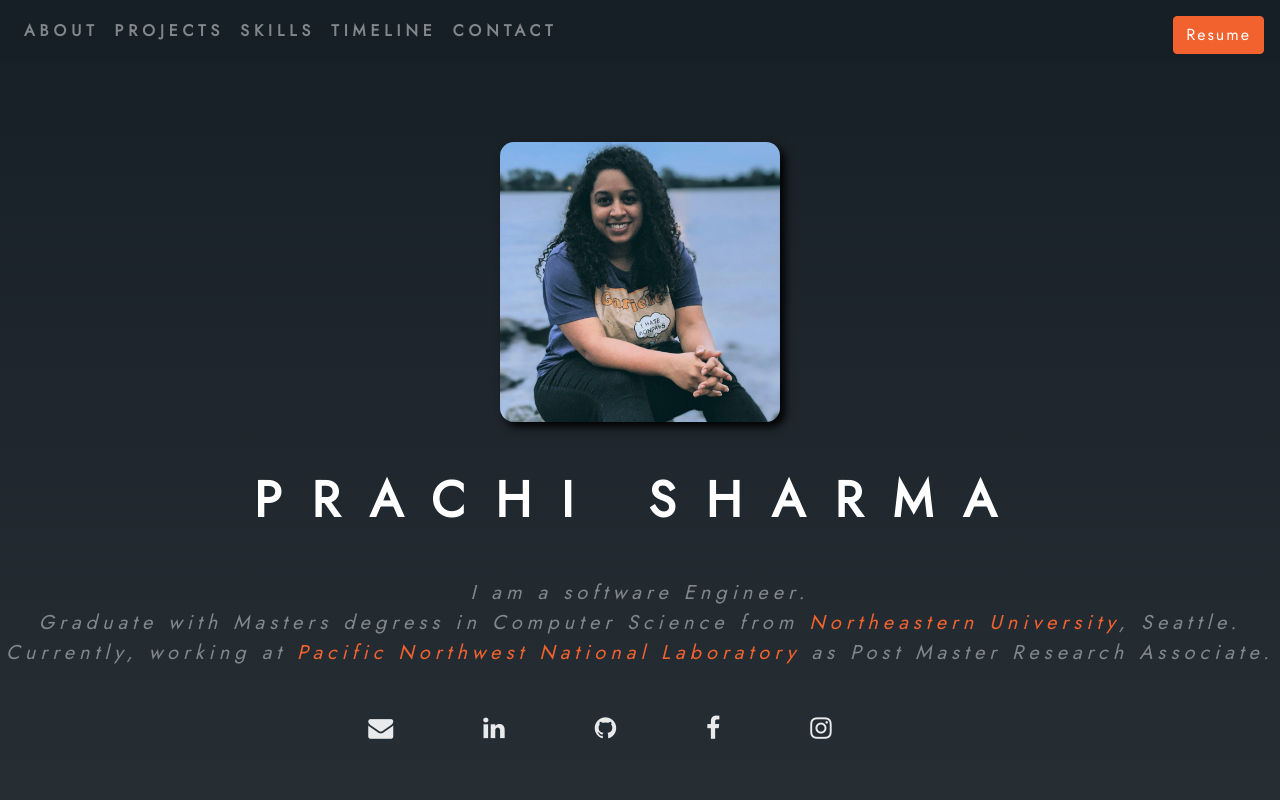
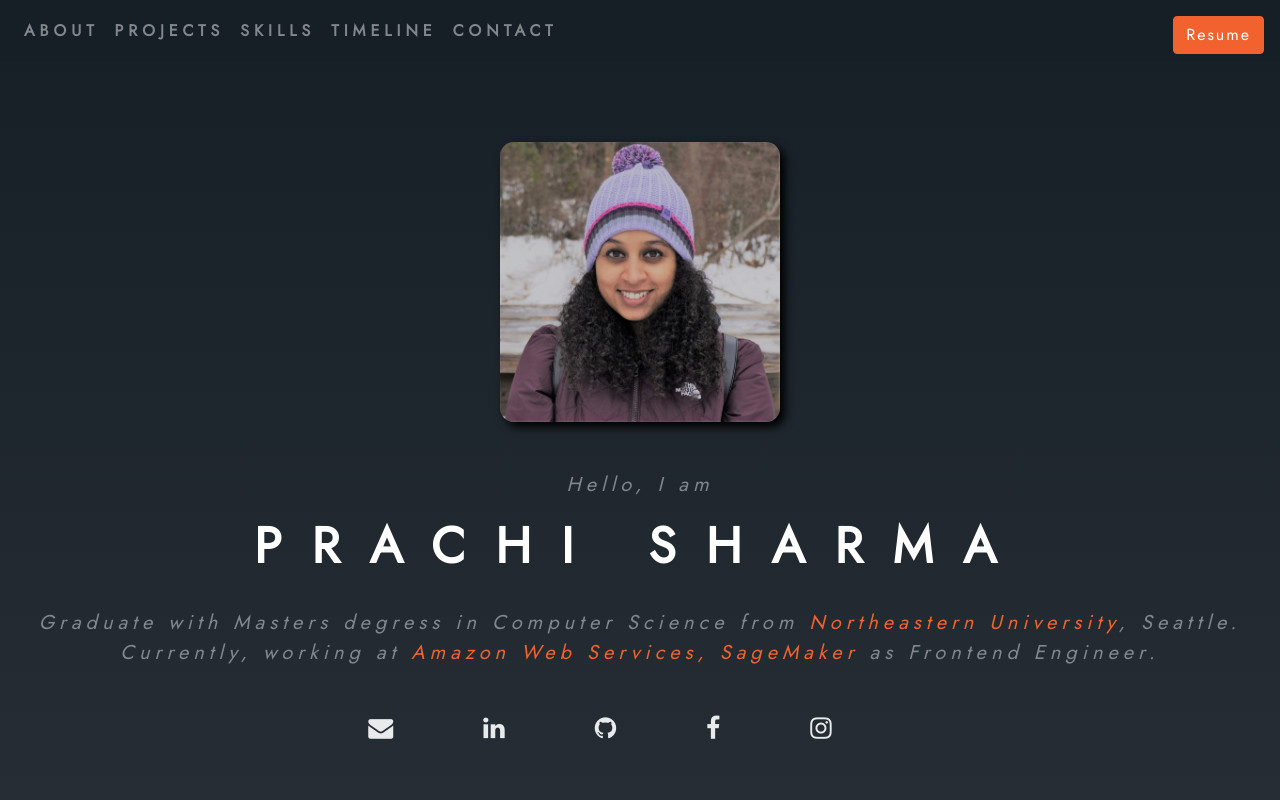
Before and after one commit to PrachiSharmaCode/PrachiSharma, a React (Create React App) app: page / in a window 1280 px wide. Shown: the top 800 px of the page. Built offline with nearby package versions, Linux system fonts and the light colour scheme.

Commit message:
new employment update

```diff
--- a/src/components/AboutMe/aboutme.css
+++ b/src/components/AboutMe/aboutme.css
@@ -25,7 +25,7 @@
 
 .lead {
   padding: 0;
-  margin: 1rem 0 0 0;
+  margin: 0 0 0 0;
   color: var(--appendColor);
   animation: mySecond 5s 1;
   text-align: center;
--- a/src/components/AboutMe/aboutme.js
+++ b/src/components/AboutMe/aboutme.js
@@ -1,6 +1,6 @@
 import React, { Component } from "react";
 import "./aboutme.css";
-import Me from "../../images/prachi.jpg";
+import Me from "../../images/prachis.jpg";
 
 export default class aboutme extends Component {
   render() {
@@ -8,13 +8,19 @@ export default class aboutme extends Component {
       <div className="about" id="aboutLink">
         <img className="profileImg" src={Me} alt="prachi"></img>
         <div className="head-name">
+          <div className="lead">
+            <p>
+              <strong>
+                <em>Hello, I am</em>
+              </strong>
+            </p>
+          </div>
           <h4 className="name">PRACHI SHARMA </h4>
         </div>
         <div className="lead">
           <p>
             <strong>
               <em>
-                I am a software Engineer.<br></br>
                 Graduate with Masters degress in Computer Science from{" "}
                 <a target="_blank" href="https://www.northeastern.edu/seattle/">
                   Northeastern University
@@ -22,10 +28,10 @@ export default class aboutme extends Component {
                 , Seattle.
                 <br></br>
                 Currently, working at{" "}
-                <a target="_blank" href="https://www.pnnl.gov/">
-                  Pacific Northwest National Laboratory
+                <a target="_blank" href="https://aws.amazon.com/sagemaker/">
+                  Amazon Web Services, SageMaker
                 </a>{" "}
-                as Post Master Research Associate.
+                as Frontend Engineer.
               </em>
             </strong>
           </p>
--- a/src/components/TimeLine/timeline.js
+++ b/src/components/TimeLine/timeline.js
@@ -123,12 +123,12 @@ export default class timeline extends Component {
                 <h4 className="location">(Seattle,WA,USA)</h4>
               </div>
               <div className="col-sm-8">
-                <h4 className="year">2019-Current</h4>
+                <h4 className="year">2019-2020</h4>
               </div>
               <div className="col-sm-4">
-                <h4 className="month">( JANUARY )</h4>
+                <h4 className="month">( JANUARY - March 2021 )</h4>
                 <h3 className="time-description">
-                  working at <br></br>
+                  worked at <br></br>
                   <span className="institute-name">
                     Pacific Northwest National Laboratory
                   </span>
@@ -139,6 +139,22 @@ export default class timeline extends Component {
                 </h3>
                 <h4 className="location">(Richland,WA,USA)</h4>
               </div>
+
+              <div className="col-sm-9">
+                <h4 className="year">2021-Current</h4>
+              </div>
+              <div className="col-sm-3">
+                <h4 className="month">( April )</h4>
+                <h3 className="time-description">
+                  working at <br></br>
+                  <span className="institute-name">AWS, SageMaker</span>
+                  <i class="fa fa-briefcase" aria-hidden="true"></i>
+                  <br></br>
+                  as <br></br>
+                  Frontend Engineer
+                </h3>
+                <h4 className="location">(Seattle,WA,USA)</h4>
+              </div>
             </div>
           </div>
         </div>
```
Also changed, not shown: src/images/prachis.jpg (added), 1 other file (tests, documents, lock files or other folders).
